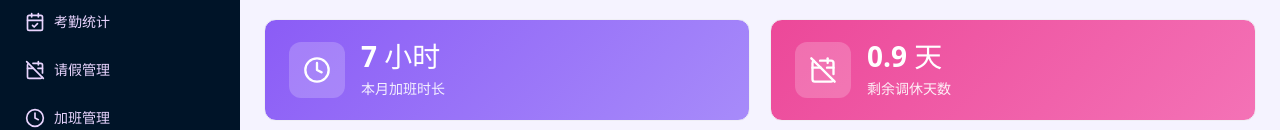
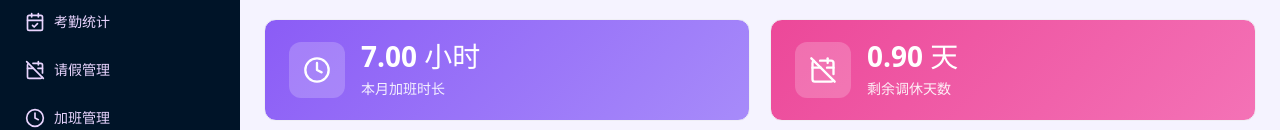
Before and after one commit to qianmo317/pro-27, a Vue app: page /dashboard in a window 1280 px wide. Both pictures are taken after a click on the button "登 录". Shown: the part 238-368 px from the top of the page. Built offline with nearby package versions, Linux system fonts and the light colour scheme.

Commit message:
.4338040683895435:f58a57bb04030cd8f3a4def8ab11764f_6a251573c260944e1126c494.6a254ab8c260944e1126c5d7.6a254ab7afad66c275e12aab:Trae CN.T(2026/6/7 18:40:56)

```diff
--- a/src/views/Dashboard.vue
+++ b/src/views/Dashboard.vue
@@ -68,7 +68,7 @@
               <Clock :size="28" color="#fff" />
             </div>
             <div class="stat-info">
-              <div class="stat-value">{{ myMonthlyOvertimeHours }} 小时</div>
+              <div class="stat-value">{{ myMonthlyOvertimeHours.toFixed(2) }} 小时</div>
               <div class="stat-label">本月加班时长</div>
             </div>
           </div>
@@ -82,7 +82,7 @@
               <CalendarOff :size="28" color="#fff" />
             </div>
             <div class="stat-info">
-              <div class="stat-value">{{ myCompensatoryLeaveRemaining }} 天</div>
+              <div class="stat-value">{{ myCompensatoryLeaveRemaining.toFixed(2) }} 天</div>
               <div class="stat-label">剩余调休天数</div>
             </div>
           </div>
--- a/src/views/Leave.vue
+++ b/src/views/Leave.vue
@@ -86,7 +86,7 @@
             <n-alert v-if="myBalance" type="info" :bordered="false" style="margin-bottom: 20px;">
               <div class="balance-info">
                 <span>剩余年假：<strong>{{ myBalance.annualLeaveRemaining }}</strong> 天 / 共 {{ myBalance.annualLeaveTotal }} 天</span>
-                <span>剩余调休：<strong>{{ myBalance.compensatoryLeaveRemaining }}</strong> 天 / 共 {{ myBalance.compensatoryLeaveTotal }} 天</span>
+                <span>剩余调休：<strong>{{ myBalance.compensatoryLeaveRemaining.toFixed(2) }}</strong> 天 / 共 {{ myBalance.compensatoryLeaveTotal.toFixed(2) }} 天</span>
               </div>
             </n-alert>
 
@@ -637,7 +637,7 @@ function handleApprove() {
       const isCompensatory = selectedApplication.value.leaveType === 'compensatory'
       const balance = leaveStore.getLeaveBalance(selectedApplication.value.employeeId)
       const content = isCompensatory && balance
-        ? `确定要通过该调休申请吗？当前调休余额 ${balance.compensatoryLeaveRemaining} 天，申请 ${selectedApplication.value.totalDays} 天。通过后将自动在考勤表中标记为请假并扣除调休余额。`
+        ? `确定要通过该调休申请吗？当前调休余额 ${balance.compensatoryLeaveRemaining.toFixed(2)} 天，申请 ${selectedApplication.value.totalDays.toFixed(2)} 天。通过后将自动在考勤表中标记为请假并扣除调休余额。`
         : '确定要通过该请假申请吗？通过后将自动在考勤表中标记为请假。'
 
       const d = dialog.warning({
```
